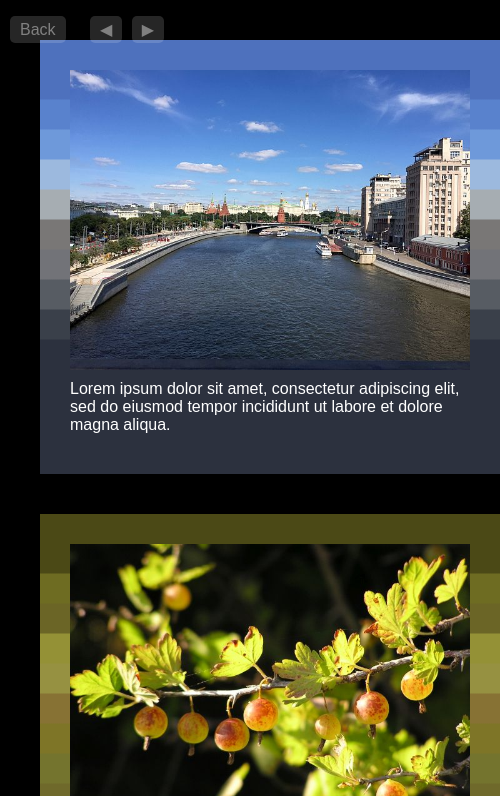
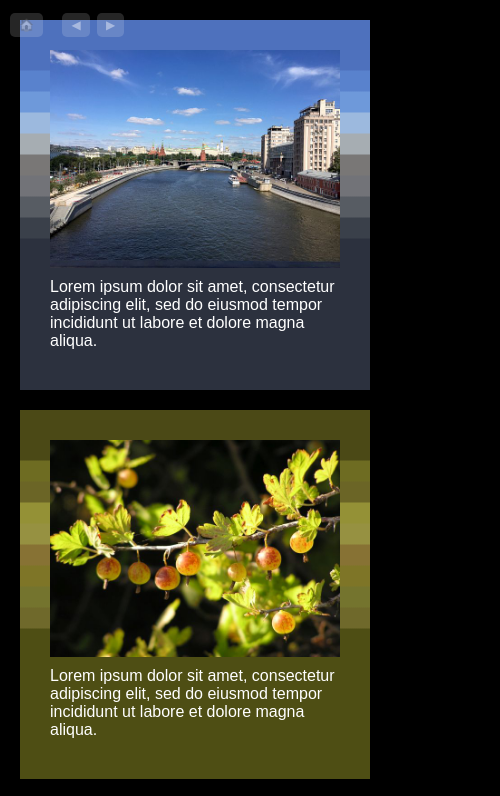
Before and after one commit to fast-average-color/fast-average-color, a website: page examples/gradient_stripes.html in a window 390 px wide. Shown: the top 796 px of the page, 500 px wide, since content can reach past the window. Drawn offline with Linux system fonts and the light colour scheme.

Commit message:
Mobile support for examples

```diff
--- a/examples/ambilight.css
+++ b/examples/ambilight.css
@@ -1,109 +1,147 @@
-html, body {
+html,
+body
+{
     font-family: Arial;
     font-size: 16px;
-    background: black;
+
     margin: 0;
     padding: 0;
+
     border: 0;
+    background: black;
 }
 
-.ambilight-control {
-    position: fixed;
-    left: 50%;
-    transform: translateX(-50%);
-    top: 21px;
-    white-space: nowrap;
-    color: #999;
+.ambilight-control
+{
     font-size: 12px;
     line-height: 12px;
+
+    position: fixed;
+    z-index: 100;
+    top: 21px;
+    left: 50%;
+
+    transform: translateX(-50%);
     text-align: center;
+    white-space: nowrap;
+
+    color: #999;
 }
 
-.ambilight-control h1 {
+.ambilight-control h1
+{
+    font-weight: normal;
+
     margin: 0 0 15px 0;
     padding: 0;
+
     color: #aaa;
-    font-weight: normal;
 }
 
-.ambilight-control label {
+.ambilight-control label
+{
     margin: 0;
+    margin-right: 8px;
     padding: 0;
-    margin-right: 8px;
 }
 
-.ambilight-control input {
-    margin: 0 2px 0 0;
+.ambilight-control input
+{
     font-size: 12px;
     line-height: 12px;
+
+    margin: 0 2px 0 0;
+
     vertical-align: top;
 }
 
-.video-container {
+.video-container
+{
     position: absolute;
+    top: 50%;
     left: 50%;
-    top: 50%;
+
     transform: translate(-50%, -50%);
 }
 
-video {
+video
+{
+    position: relative;
+    z-index: 100;
+
     display: block;
-    position: relative;
+
+    margin: 0;
+    padding: 0;
+
     border: 10px solid black;
-    outline: 1px solid rgba(255, 255, 255, 0.1);
-    padding: 0;
-    margin: 0;
+    outline: 1px solid rgba(255, 255, 255, .1);
     background: black;
-    z-index: 100;
 }
 
-.video-shadow {
+.video-shadow
+{
     position: absolute;
 }
 
-.video-shadow_left {
+.video-shadow_left
+{
     left: 0;
+
     border-radius: 100% 0 0 100%;
 }
 
-.video-shadow_right {
+.video-shadow_right
+{
     right: 0;
+
     border-radius: 0 100% 100% 0;
 }
 
-.video-shadow_top {
+.video-shadow_top
+{
     top: 0;
+
     border-radius: 100% 100% 0 0;
 }
 
-.video-shadow_bottom {
+.video-shadow_bottom
+{
     bottom: 0;
+
     border-radius: 0 0 100% 100%;
 }
 
-.copyright {
+.copyright
+{
+    font-family: Arial;
+    font-size: 12px;
+
     position: fixed;
+    bottom: 5px;
     left: 50%;
+
     margin-left: -5em;
-    bottom: 5px;
-
-    font-size: 12px;
-    font-family: Arial;
 }
 
-.hint {
+.hint
+{
+    font-size: 16px;
+
     position: absolute;
+    top: 50%;
     left: 50%;
-    top: 50%;
+
     margin-top: 200px;
     margin-left: -320px;
+
     color: #aaa;
-    font-size: 16px;
 }
 
 .copyright:link,
 .copyright:visited,
 .copyright:active,
-.copyright:hover {
+.copyright:hover
+{
     color: #555;
 }
--- a/examples/background.css
+++ b/examples/background.css
@@ -1,24 +1,34 @@
-html, body {
+html,
+body
+{
     font-family: Arial;
     font-size: 16px;
-    background: black;
+
     margin: 0;
     padding: 0;
+
     border: 0;
+    background: black;
 }
 
-img {
+img
+{
     width: 100%;
 }
 
-.item {
+.item
+{
     float: left;
-    width: 400px;
-    padding: 70px;
+
+    box-sizing: border-box;
+    width: 500px;
+    max-width: 100%;
+    padding: 50px;
+
     transition: background-color .5s ease;
 }
 
-.item__text {
+.item__text
+{
     padding: 10px;
-    height: 3em;
 }
--- a/examples/border.css
+++ b/examples/border.css
@@ -1,35 +1,51 @@
-html, body {
+html,
+body
+{
     font-family: Arial;
     font-size: 16px;
-    background: black;
+
     margin: 0;
     padding: 0;
+
     border: 0;
+    background: black;
 }
 
-.item {
+.item
+{
     float: left;
+
+    box-sizing: border-box;
     width: 400px;
+    max-width: 100%;
     padding: 30px;
+
     transition: border-color .5s ease;
 }
 
-.item__image-container {
-    outline: 1px solid rgba(255, 255, 255, 0.08);
+.item__image-container
+{
+    transition: all .3s ease;
+
     border: 40px solid  #000;
-    transition: all .3s ease;
+    outline: 1px solid rgba(255, 255, 255, .08);
 }
 
-.item__image {
+.item__image
+{
     display: block;
+
     width: 100%;
-    outline: 1px solid rgba(255, 255, 255, 0.08);
+
+    outline: 1px solid rgba(255, 255, 255, .08);
 }
 
-.item__text {
+.item__text
+{
     position: relative;
     z-index: 10;
+
     padding: 10px;
-    height: 3em;
+
     color: #fff;
 }
--- a/examples/box-shadow-4-sides.css
+++ b/examples/box-shadow-4-sides.css
@@ -1,28 +1,41 @@
-html, body {
+html,
+body
+{
     font-family: Arial;
     font-size: 16px;
-    background: black;
+
     margin: 0;
     padding: 0;
+
     border: 0;
+    background: black;
 }
 
-img {
+img
+{
     width: 100%;
+
+    transition: all .3s ease;
+
     border-radius: 50px;
-    transition: all .3s ease;
 }
 
-.item {
+.item
+{
     float: left;
-    width: 400px;
+
+    box-sizing: border-box;
+    width: 540px;
+    max-width: 100%;
     padding: 70px;
+
     transition: background-color .5s ease;
 }
 
-.item__text {
-  position: relative;
-  z-index: 10;
-  padding: 10px;
-  height: 3em;
+.item__text
+{
+    position: relative;
+    z-index: 10;
+
+    padding: 10px;
 }
--- a/examples/box-shadow.css
+++ b/examples/box-shadow.css
@@ -1,33 +1,48 @@
-html, body {
+html,
+body
+{
     font-family: Arial;
     font-size: 16px;
-    background: black;
+
     margin: 0;
     padding: 0;
+
     border: 0;
+    background: black;
 }
 
-img {
+img
+{
     width: 100%;
+
+    transition: all .3s ease;
+
     border-radius: 50px;
-    transition: all .3s ease;
 }
 
-img:hover {
+img:hover
+{
+    transform: translateY(10px);
+
     opacity: .8;
-    transform: translateY(10px);
 }
 
-.item {
+.item
+{
     float: left;
-    width: 400px;
+
+    box-sizing: border-box;
+    width: 540px;
+    max-width: 100%;
     padding: 70px;
+
     transition: background-color .5s ease;
 }
 
-.item__text {
+.item__text
+{
     position: relative;
     z-index: 10;
+
     padding: 10px;
-    height: 3em;
 }
--- a/examples/canvas.css
+++ b/examples/canvas.css
@@ -1,42 +1,55 @@
-html, body {
+html,
+body
+{
     font-family: Arial;
     font-size: 16px;
-    background: black;
+
     margin: 0;
     padding: 0;
+
     border: 0;
+    background: black;
 }
 
-canvas {
+canvas
+{
     position: fixed;
+    top: 50%;
     left: 50%;
-    top: 50%;
+
+    width: 640px;
+    height: 480px;
     margin-top: -240px;
     margin-left: -320px;
-    width: 640px;
-    height: 480px;
+
     border: 1px solid rgba(100, 100, 100, .5);
 }
 
-.info {
+.info
+{
+    font-family: Arial;
+    font-size: 16px;
+
     position: fixed;
+    z-index: 10;
+    top: 50px;
     left: 50px;
-    top: 50px;
+
     padding: 20px;
+
+    color: white;
+    border-radius: 10px;
     background: rgba(255, 255, 255, .1);
-    border-radius: 10px;
     text-shadow: 1px 1px 2px black;
-
-    font-size: 16px;
-    font-family: Arial;
-    color: white;
-    z-index: 10;
 }
 
-.info__item {
+.info__item
+{
+    overflow-x: hidden;
+
+    width: 250px;
     padding: 3px;
-    width: 250px;
+
+    white-space: nowrap;
     text-overflow: ellipsis;
-    overflow-x: hidden;
-    white-space: nowrap;
 }
--- a/examples/common.css
+++ b/examples/common.css
@@ -1,29 +1,39 @@
-.nav {
+.nav
+{
     position: fixed;
+    z-index: 10000;
+    top: 15px;
     left: 10px;
-    top: 20px;
-    z-index: 10000;
 }
 
-.back {
-    margin-right: 20px;
+.back
+{
+    margin-right: 15px;
 }
 
-.prev {
-    margin-right: 5px;
+.prev
+{
+    margin-right: 3px;
 }
 
-.button {
+.button
+{
+    padding: 5px 9px;
+
+    transition: opacity .3s ease;
     text-decoration: none;
+
     opacity: .5;
-    transition: opacity .3s ease;
     color: #fff;
+    border-radius: 5px;
     background: rgba(255, 255, 255, .3);
-    padding: 5px 10px;
-    border-radius: 5px;
-    text-decoration: none;
+
+    font-size: 12px;
+
+    filter: grayscale(100%);
 }
 
-.button:hover {
+.button:hover
+{
     opacity: 1;
 }
--- a/examples/common.js
+++ b/examples/common.js
@@ -24,7 +24,7 @@ window.addEventListener('load', function() {
 
     var nav = document.createElement('div');
     nav.innerHTML = '<div class="nav">\
-        <a href="https://github.com/hcodes/fast-average-color" class="button back">Back</a>\
+        <a href="https://github.com/hcodes/fast-average-color" class="button back">🏠</a>\
         <a href="./' + prev + '.html" class="button prev">◀</a>\
         <a href="./' + next + '.html" class="button next">▶</a>\
         </div>';
--- a/examples/define.css
+++ b/examples/define.css
@@ -1,40 +1,54 @@
-html, body {
+html,
+body
+{
     font-family: Arial;
     font-size: 16px;
-    background: black;
+
     margin: 0;
     padding: 0;
+
     border: 0;
+    background: black;
 }
 
-.select-file-container {
+.select-file-container
+{
     position: fixed;
+    top: 0;
+    right: 0;
     left: 0;
-    right: 0;
-    top: 0;
+
+    padding: 10px;
+
     text-align: center;
-    padding: 10px;
+    white-space: nowrap;
+
+    color: white;
     background: rgba(0, 0, 0, .5);
-    color: white;
-    white-space: nowrap;
 }
 
-.images {
+.images
+{
     margin-top: 50px;
 }
 
-.images__item {
+.images__item
+{
     display: inline-block;
+
     margin: 25px;
     padding: 25px;
 }
 
-.images__img {
+.images__img
+{
     max-width: 640px;
     max-height: 480px;
+
     border: 1px solid gray;
 }
 
-.images__title {
+.images__title
+{
     padding-bottom: 5px;
 }
--- a/examples/gradient.css
+++ b/examples/gradient.css
@@ -1,46 +1,62 @@
-html, body {
+html,
+body
+{
     font-family: Arial;
     font-size: 16px;
-    background: black;
+
     margin: 0;
     padding: 0;
+
     border: 0;
+    background: black;
 }
 
-.item {
+.item
+{
+    position: relative;
+
     float: left;
-    position: relative;
+
+    box-sizing: border-box;
     width: 400px;
-    margin: 20px;
+    max-width: 100%;
+    margin: 1px 1px 0 0;
+
     transition: all .5s ease;
 }
 
-.item__image {
+.item__image
+{
     position: relative;
-    width: 400px;
 }
 
-img {
+img
+{
     display: block;
+
     width: 100%;
 }
 
-.item__gradient {
+.item__gradient
+{
     position: absolute;
+    z-index: 1;
+    top: 0;
+    right: 0;
+    bottom: 50%;
     left: 0;
-    right: 0;
-    top: 0;
-    bottom: 50%;
-    z-index: 1;
+
     transition: all .5s ease;
 }
 
-.item_bottom .item__gradient {
+.item_bottom .item__gradient
+{
     top: 50%;
     bottom: 0;
 }
 
 
-.item__text {
+.item__text
+{
     padding: 20px;
 }
--- a/examples/gradient_stripes.css
+++ b/examples/gradient_stripes.css
@@ -1,30 +1,45 @@
-html, body {
+html,
+body
+{
     font-family: Arial;
     font-size: 16px;
-    background: black;
+
     margin: 0;
     padding: 0;
+
     border: 0;
+    background: black;
 }
 
-.items {
-    margin: 40px 0 0 40px;
+.items
+{
+    box-sizing: border-box;
+    padding: 20px;
 }
 
-.item {
+.item
+{
+    position: relative;
+
     float: left;
-    position: relative;
-    width: 400px;
-    margin: 0 40px 40px 0;
+
+    box-sizing: border-box;
+    width: 460px;
+    max-width: 100%;
+    margin: 0 20px 20px 0;
     padding: 30px;
+
     transition: all .5s ease;
 }
 
-img {
+img
+{
     display: block;
+
     width: 100%;
 }
 
-.item__text {
+.item__text
+{
     padding: 10px 0 10px 0;
 }
--- a/examples/gradient_stripes.js
+++ b/examples/gradient_stripes.js
@@ -34,6 +34,7 @@ window.addEventListener('load', function() {
         };
     }
 
+    function updateStripes() {
         for (var i = 0; i < items.length; i++) {
             var
                 item = items[i],
@@ -44,5 +45,9 @@ window.addEventListener('load', function() {
             item.style.background = gradient.value;
             item.style.color = gradient.lastColor.isDark ? 'white' : 'black';
         }
+    }
 
+    window.addEventListener('resize', updateStripes, false);
+
+    updateStripes();
 }, false);
--- a/examples/text-photo.css
+++ b/examples/text-photo.css
@@ -1,53 +1,110 @@
-html, body {
+html,
+body
+{
     font-family: Arial;
-    background: black;
+
     margin: 0;
     padding: 0;
+
     border: 0;
+    background: black;
 }
 
-.controls {
-    padding: 0;
-    margin: 0;
-    position: fixed;
-    left: 10px;
-    top: 70px;
+.controls
+{
     font-size: 11px;
     line-height: 14px;
+
+    position: fixed;
+    z-index: 100;
+    top: 70px;
+    left: 10px;
+
+    margin: 0;
+    padding: 0;
+
     color: #999;
 }
 
-.controls label {
+.controls label
+{
     display: block;
 }
 
-.controls input {
+.controls input
+{
     font-size: 11px;
     line-height: 14px;
 }
 
-.big-photo, .text-photo {
+.big-photo,
+.text-photo
+{
     position: fixed;
+    top: 50%;
     left: 50%;
-    top: 50%;
-    transform: translate(-50%,-50%);
+
+    transform: translate(-50%, -50%);
 }
 
-.text-photo {
-    opacity: 0;
-    visibility: visible;
+@media (max-width: 900px) and (min-width: 800px)
+{
+    .big-photo,
+    .text-photo
+    {
+        transform: translate(-50%, -50%) scale(.9);
+    }
 }
 
-.big-photo_fade {
-    transition: opacity 2s ease;
+@media (max-width: 800px) and (min-width: 700px)
+{
+    .big-photo,
+    .text-photo
+    {
+        transform: translate(-50%, -50%) scale(.8);
+    }
+}
+
+@media (max-width: 700px) and (min-width: 600px)
+{
+    .big-photo,
+    .text-photo
+    {
+        transform: translate(-50%, -50%) scale(.7);
+    }
+}
+
+@media (max-width: 600px)
+{
+    .big-photo,
+    .text-photo
+    {
+        transform: translate(-50%, -50%) scale(.6);
+    }
+}
+
+.text-photo
+{
+    visibility: visible;
+
     opacity: 0;
 }
 
-.big-photo_load {
+.big-photo_fade
+{
+    transition: opacity 2s ease;
+
+    opacity: 0;
+}
+
+.big-photo_load
+{
     visibility: hidden;
 }
 
-.text-photo_fade {
+.text-photo_fade
+{
     transition: opacity 2s ease;
+
     opacity: 1;
 }
```
Also changed, not shown: examples/gallery.css (+30 -6 lines), examples/text-photo.js (+7 -2 lines), 1 other file. Lines whose indentation alone changed are shown as unchanged.
